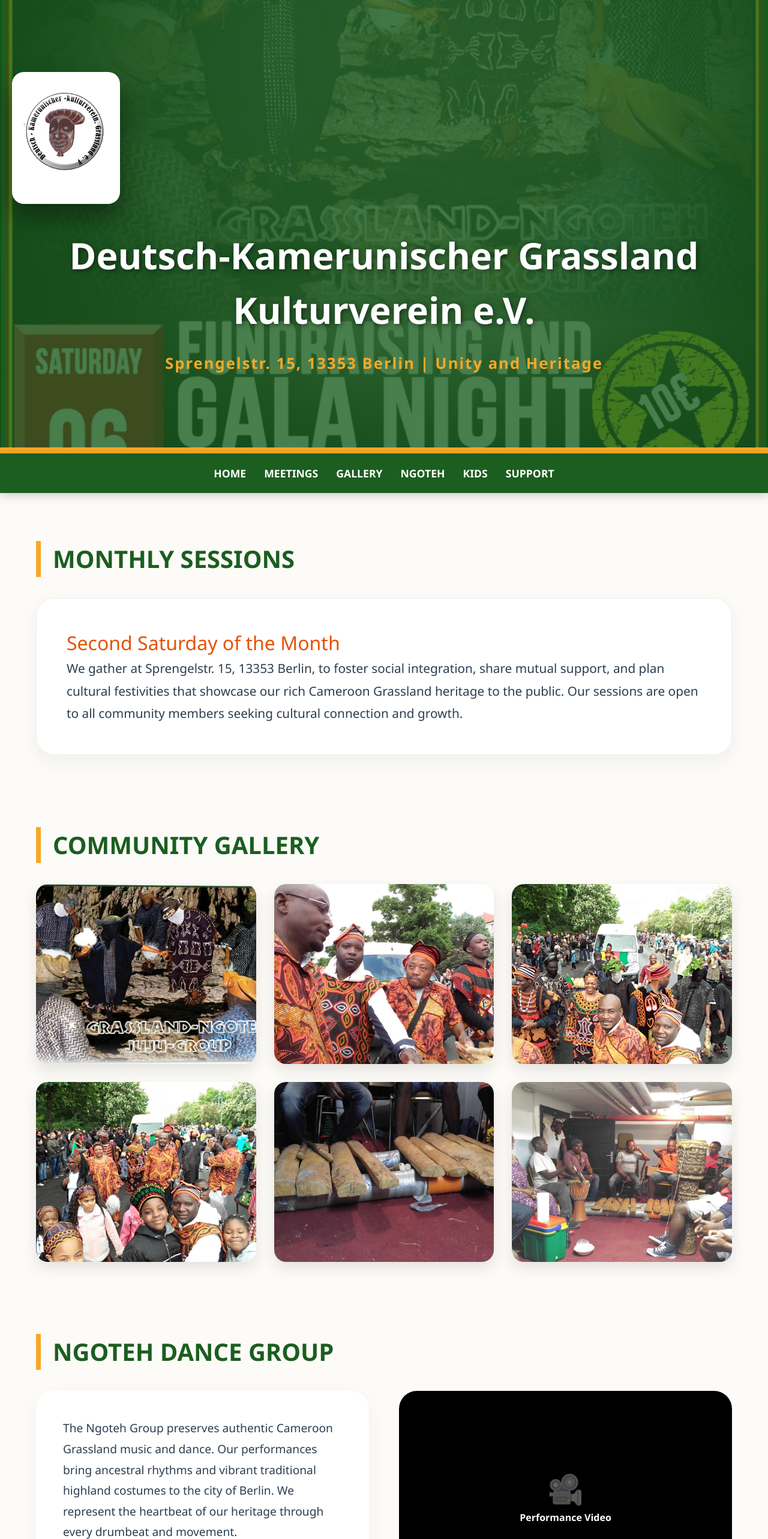
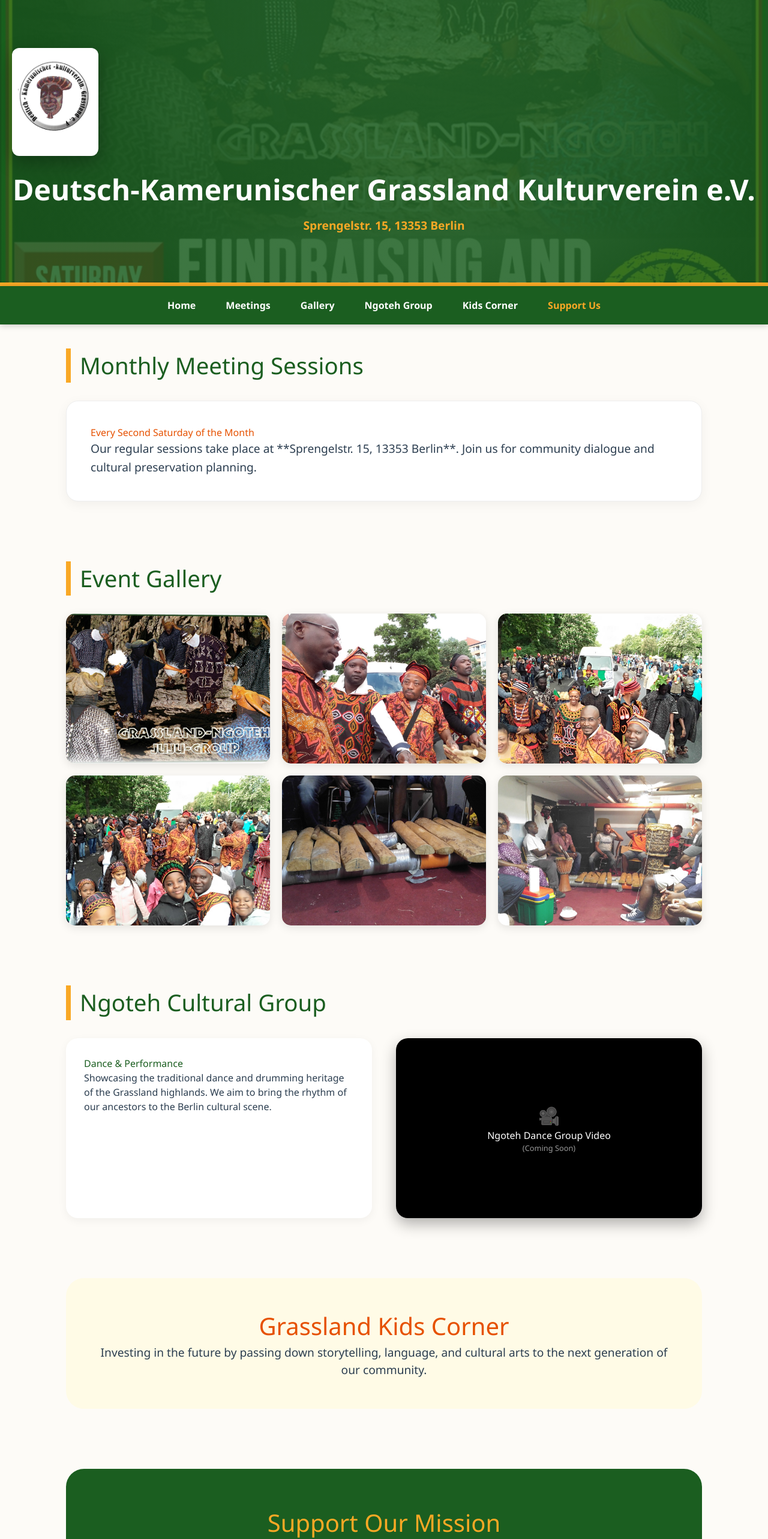
Before and after one commit to chifru19/grassland-verein, a React (Create React App) app: page / in a window 1280 px wide. Shown: the top 2566 px of the page at 60% size. Built offline with nearby package versions, Linux system fonts and the light colour scheme.

Commit message:
Deployment: Final sync with 193-line build

```diff
--- a/src/App.js
+++ b/src/App.js
@@ -3,6 +3,7 @@
 export default function App() {
   const [formData, setFormData] = useState({ name: '', email: '' });
 
+  // --- REACTIVE NAVIGATION LOGIC ---
   const scrollTo = (id) => {
     const element = document.getElementById(id);
     if (element) {
@@ -21,13 +22,19 @@
   const sectionHeaderStyle = {
     color: '#1b5e20',
     borderLeft: '8px solid #f9a825',
-    paddingLeft: '20px',
-    fontSize: '2.5rem',
-    marginBottom: '35px',
-    fontWeight: '800',
-    textTransform: 'uppercase'
+    paddingLeft: '15px',
+    fontSize: '2.4rem',
+    marginBottom: '30px'
   };
 
+  const navItemStyle = {
+    cursor: 'pointer',
+    padding: '10px 15px',
+    fontWeight: 'bold',
+    transition: '0.3s'
+  };
+
+  // Mapping the community images moved to public/images
   const galleryImages = [
     '/images/ngoteh-01.jpg',
     '/images/ngoteh-02.jpg',
@@ -40,143 +47,145 @@
   return (
     <div className="App" style={{ backgroundColor: '#fdfbf7', color: '#2c3e50', minHeight: '100vh', fontFamily: 'Segoe UI, sans-serif' }}>
 
-      {/* --- HERO SECTION --- */}
+      {/* --- HERO / LOGO SECTION WITH NGOTEH BACKGROUND --- */}
       <header id="home" style={{
-        background: `linear-gradient(rgba(27, 94, 32, 0.8), rgba(27, 94, 32, 0.8)), url('/images/ngoteh-event-01.jpg')`,
+        position: 'relative',
+        background: `linear-gradient(rgba(27, 94, 32, 0.85), rgba(27, 94, 32, 0.85)), url('/images/ngoteh-event-01.jpg')`,
         backgroundSize: 'cover',
         backgroundPosition: 'center',
-        padding: '120px 20px',
+        padding: '80px 20px',
         textAlign: 'center',
         color: 'white',
-        borderBottom: '10px solid #f9a825'
+        borderBottom: '6px solid #f9a825'
       }}>
-        <div style={{ marginBottom: '40px' }}>
+        <div style={{ marginBottom: '20px' }}>
           <img
             src="/images/verein-logo.png"
-            alt="Grassland Logo"
-            style={{ height: '220px', boxShadow: '0 20px 40px rgba(0,0,0,0.4)', borderRadius: '20px', backgroundColor: 'white', padding: '20px' }}
+            alt="Grassland Verein Logo"
+            style={{
+              height: '180px',
+              boxShadow: '0 10px 30px rgba(0,0,0,0.3)',
+              borderRadius: '12px',
+              backgroundColor: 'white',
+              padding: '10px'
+            }}
           />
         </div>
-        <h1 style={{ fontSize: '3.8rem', margin: '0', fontWeight: '900', textShadow: '2px 2px 8px rgba(0,0,0,0.5)' }}>
+        <h1 style={{ fontSize: '3rem', margin: '0', fontWeight: '800' }}>
           Deutsch-Kamerunischer Grassland Kulturverein e.V.
         </h1>
-        <p style={{ fontSize: '1.6rem', color: '#f9a825', marginTop: '25px', fontWeight: 'bold', letterSpacing: '2px' }}>
-          Sprengelstr. 15, 13353 Berlin | Unity and Heritage
-        </p>
+        <p style={{ fontSize: '1.2rem', color: '#f9a825', marginTop: '10px', fontWeight: 'bold' }}>Sprengelstr. 15, 13353 Berlin</p>
       </header>
 
-      {/* --- STICKY NAVIGATION --- */}
+      {/* --- CLICKABLE REACTIVE NAVIGATION --- */}
       <nav style={{
         backgroundColor: '#1b5e20',
-        padding: '20px',
+        padding: '10px',
         color: 'white',
         display: 'flex',
         justifyContent: 'center',
-        gap: '30px',
+        gap: '20px',
         position: 'sticky',
         top: 0,
         zIndex: 1000,
-        boxShadow: '0 4px 15px rgba(0,0,0,0.2)'
+        boxShadow: '0 2px 10px rgba(0,0,0,0.2)'
       }}>
-        {['Home', 'Meetings', 'Gallery', 'Ngoteh', 'Kids', 'Support'].map((item) => (
-          <span key={item} onClick={() => scrollTo(item.toLowerCase())} style={{ cursor: 'pointer', fontWeight: '900', fontSize: '1.1rem', textTransform: 'uppercase' }}>
-            {item}
-          </span>
-        ))}
+        <span onClick={() => scrollTo('home')} style={navItemStyle}>Home</span>
+        <span onClick={() => scrollTo('meetings')} style={navItemStyle}>Meetings</span>
+        <span onClick={() => scrollTo('gallery')} style={navItemStyle}>Gallery</span>
+        <span onClick={() => scrollTo('ngoteh')} style={navItemStyle}>Ngoteh Group</span>
+        <span onClick={() => scrollTo('kids')} style={navItemStyle}>Kids Corner</span>
+        <span onClick={() => scrollTo('support')} style={{ ...navItemStyle, color: '#f9a825' }}>Support Us</span>
       </nav>
 
-      <main style={{ maxWidth: '1200px', margin: '0 auto', padding: '80px 20px' }}>
+      <main style={{ maxWidth: '1100px', margin: '0 auto', padding: '40px 20px' }}>
 
-        {/* --- MEETINGS SECTION --- */}
-        <section id="meetings" style={{ marginBottom: '120px', scrollMarginTop: '100px' }}>
-          <h2 style={sectionHeaderStyle}>Monthly Sessions</h2>
-          <div style={{ background: '#fff', padding: '50px', borderRadius: '30px', boxShadow: '0 10px 30px rgba(0,0,0,0.05)', border: '1px solid #eee' }}>
-            <h3 style={{ color: '#e65100', fontSize: '2rem' }}>Second Saturday of the Month</h3>
-            <p style={{ fontSize: '1.3rem', lineHeight: '1.8' }}>
-              We gather at Sprengelstr. 15, 13353 Berlin, to foster social integration, share mutual support,
-              and plan cultural festivities that showcase our rich Cameroon Grassland heritage to the public.
-              Our sessions are open to all community members seeking cultural connection and growth.
+        {/* --- MONTHLY MEETINGS --- */}
+        <section id="meetings" style={{ marginBottom: '100px', scrollMarginTop: '100px' }}>
+          <h2 style={sectionHeaderStyle}>Monthly Meeting Sessions</h2>
+          <div style={{ background: '#fff', padding: '40px', borderRadius: '20px', boxShadow: '0 5px 20px rgba(0,0,0,0.05)', border: '1px solid #eee' }}>
+            <h3 style={{ color: '#e65100', marginTop: 0 }}>Every Second Saturday of the Month</h3>
+            <p style={{ fontSize: '1.2rem', lineHeight: '1.6' }}>
+              Our regular sessions take place at **Sprengelstr. 15, 13353 Berlin**. Join us for community dialogue and cultural preservation planning.
             </p>
           </div>
         </section>
 
-        {/* --- GALLERY SECTION --- */}
-        <section id="gallery" style={{ marginBottom: '120px', scrollMarginTop: '100px' }}>
-          <h2 style={sectionHeaderStyle}>Community Gallery</h2>
-          <div style={{ display: 'grid', gridTemplateColumns: 'repeat(auto-fit, minmax(320px, 1fr))', gap: '30px' }}>
+        {/* --- DYNAMIC EVENT GALLERY --- */}
+        <section id="gallery" style={{ marginBottom: '100px', scrollMarginTop: '100px' }}>
+          <h2 style={sectionHeaderStyle}>Event Gallery</h2>
+          <div style={{ display: 'grid', gridTemplateColumns: 'repeat(auto-fit, minmax(300px, 1fr))', gap: '20px' }}>
             {galleryImages.map((src, idx) => (
-              <div key={idx} style={{ overflow: 'hidden', borderRadius: '20px', boxShadow: '0 10px 25px rgba(0,0,0,0.1)' }}>
-                <img src={src} alt="Community" style={{ width: '100%', height: '300px', objectFit: 'cover' }} />
+              <div key={idx} style={{ overflow: 'hidden', borderRadius: '15px', boxShadow: '0 4px 15px rgba(0,0,0,0.1)' }}>
+                <img
+                  src={src}
+                  alt={`Grassland Event ${idx + 1}`}
+                  style={{ width: '100%', height: '250px', objectFit: 'cover', display: 'block' }}
+                />
               </div>
             ))}
           </div>
         </section>
 
-        {/* --- NGOTEH SECTION --- */}
-        <section id="ngoteh" style={{ marginBottom: '120px', scrollMarginTop: '100px' }}>
-          <h2 style={sectionHeaderStyle}>Ngoteh Dance Group</h2>
-          <div style={{ display: 'grid', gridTemplateColumns: 'repeat(auto-fit, minmax(450px, 1fr))', gap: '50px' }}>
-            <div style={{ background: '#fff', padding: '45px', borderRadius: '30px', boxShadow: '0 10px 30px rgba(0,0,0,0.05)' }}>
-              <p style={{ fontSize: '1.2rem', lineHeight: '1.8' }}>
-                The Ngoteh Group preserves authentic Cameroon Grassland music and dance. Our performances
-                bring ancestral rhythms and vibrant traditional highland costumes to the city of Berlin.
-                We represent the heartbeat of our heritage through every drumbeat and movement.
-              </p>
+        {/* --- NGOTEH GROUP & VIDEO --- */}
+        <section id="ngoteh" style={{ marginBottom: '100px', scrollMarginTop: '100px' }}>
+          <h2 style={sectionHeaderStyle}>Ngoteh Cultural Group</h2>
+          <div style={{ display: 'grid', gridTemplateColumns: 'repeat(auto-fit, minmax(400px, 1fr))', gap: '40px' }}>
+            <div style={{ background: '#fff', padding: '30px', borderRadius: '20px', boxShadow: '0 4px 15px rgba(0,0,0,0.05)' }}>
+              <h3 style={{ color: '#1b5e20' }}>Dance & Performance</h3>
+              <p>Showcasing the traditional dance and drumming heritage of the Grassland highlands. We aim to bring the rhythm of our ancestors to the Berlin cultural scene.</p>
             </div>
-            <div style={{ backgroundColor: '#000', borderRadius: '30px', height: '350px', display: 'flex', alignItems: 'center', justifyContent: 'center', color: '#fff' }}>
+
+            <div style={{ backgroundColor: '#000', borderRadius: '20px', height: '300px', display: 'flex', alignItems: 'center', justifyContent: 'center', color: '#fff', boxShadow: '0 10px 25px rgba(0,0,0,0.3)' }}>
               <div style={{ textAlign: 'center' }}>
-                <p style={{ fontSize: '3rem' }}>🎥</p>
-                <p style={{ fontWeight: 'bold' }}>Performance Video</p>
+                <p style={{ fontSize: '1.8rem' }}>🎥</p>
+                <p>Ngoteh Dance Group Video</p>
+                <p style={{ fontSize: '0.8rem', opacity: 0.6 }}>(Coming Soon)</p>
               </div>
             </div>
           </div>
         </section>
 
-        {/* --- KIDS CORNER SECTION --- */}
-        <section id="kids" style={{ marginBottom: '120px', scrollMarginTop: '100px', backgroundColor: '#fffbe6', padding: '80px', borderRadius: '40px', border: '3px dashed #f9a825' }}>
-          <h2 style={{ color: '#e65100', textAlign: 'center', fontSize: '3rem' }}>Kids Corner</h2>
-          <p style={{ textAlign: 'center', fontSize: '1.4rem', maxWidth: '800px', margin: '0 auto' }}>
-            Investing in the next generation by passing down storytelling, language, and cultural arts
-            to ensure our children grow up with a strong sense of identity and highland heritage.
-            Education is the foundation of our community's enduring future in Germany.
-          </p>
+        {/* --- KIDS CORNER --- */}
+        <section id="kids" style={{ marginBottom: '100px', scrollMarginTop: '100px', backgroundColor: '#fffbe6', padding: '50px', borderRadius: '30px' }}>
+          <h2 style={{ color: '#e65100', textAlign: 'center', fontSize: '2.5rem' }}>Grassland Kids Corner</h2>
+          <p style={{ textAlign: 'center', fontSize: '1.2rem' }}>Investing in the future by passing down storytelling, language, and cultural arts to the next generation of our community.</p>
         </section>
 
-        {/* --- SUPPORT SECTION --- */}
-        <section id="support" style={{ marginBottom: '120px', scrollMarginTop: '100px', backgroundColor: '#1b5e20', color: 'white', padding: '80px', borderRadius: '40px', textAlign: 'center' }}>
-          <h2 style={{ color: '#f9a825', fontSize: '3rem' }}>Support Our Mission</h2>
-          <div style={{ marginTop: '30px', fontSize: '1.5rem', lineHeight: '2' }}>
-            <p><strong>Bank:</strong> Berliner Volksbank</p>
-            <p><strong>IBAN:</strong> DE27 1009 0000 7218 2980 06</p>
-            <p><strong>BIC:</strong> BEVODEBBXXX</p>
+        {/* --- SUPPORT / BANKING (TEXT ONLY) --- */}
+        <section id="support" style={{ marginBottom: '100px', scrollMarginTop: '100px', backgroundColor: '#1b5e20', color: 'white', padding: '60px', borderRadius: '30px', textAlign: 'center' }}>
+          <h2 style={{ color: '#f9a825', fontSize: '2.5rem' }}>Support Our Mission</h2>
+          <div style={{ backgroundColor: 'rgba(255,255,255,0.1)', padding: '35px', borderRadius: '15px', border: '1px solid rgba(255,255,255,0.2)', display: 'inline-block', textAlign: 'left', marginTop: '20px' }}>
+            <p style={{ fontSize: '1.4rem' }}><strong>Bank:</strong> BERLINER VOLKSBANK</p>
+            <p style={{ fontSize: '1.4rem' }}><strong>IBAN:</strong> DE27 1009 0000 7218 2980 06</p>
+            <p style={{ fontSize: '1.4rem' }}><strong>BIC:</strong> BEVODEBBXXX</p>
           </div>
         </section>
 
-        {/* --- REGISTRATION SECTION --- */}
-        <section style={{ display: 'grid', gridTemplateColumns: '1fr 1fr', gap: '60px' }}>
-          <div style={{ background: '#fff', padding: '50px', borderRadius: '30px', boxShadow: '0 20px 40px rgba(0,0,0,0.05)' }}>
-            <h2 style={{ marginBottom: '30px' }}>Join Us</h2>
-            <form onSubmit={handleRegister} style={{ display: 'flex', flexDirection: 'column', gap: '20px' }}>
-              <input type="text" placeholder="Full Name" required value={formData.name} onChange={(e) => setFormData({...formData, name: e.target.value})} style={{ padding: '18px', borderRadius: '10px', border: '1px solid #ddd' }} />
-              <input type="email" placeholder="Email Address" required value={formData.email} onChange={(e) => setFormData({...formData, email: e.target.value})} style={{ padding: '18px', borderRadius: '10px', border: '1px solid #ddd' }} />
-              <button type="submit" style={{ background: '#f9a825', color: '#1b5e20', padding: '18px', fontWeight: '900', border: 'none', borderRadius: '10px', cursor: 'pointer' }}>Register</button>
+        {/* --- REGISTRATION --- */}
+        <section style={{ display: 'grid', gridTemplateColumns: 'repeat(auto-fit, minmax(350px, 1fr))', gap: '40px' }}>
+          <div style={{ backgroundColor: '#fff', padding: '40px', borderRadius: '20px', boxShadow: '0 10px 25px rgba(0,0,0,0.05)' }}>
+            <h2>Join the Association</h2>
+            <form onSubmit={handleRegister} style={{ display: 'flex', flexDirection: 'column', gap: '15px' }}>
+              <input type="text" placeholder="Name" required value={formData.name} onChange={(e) => setFormData({...formData, name: e.target.value})} style={{ padding: '15px', borderRadius: '8px', border: '1px solid #ddd' }} />
+              <input type="email" placeholder="Email" required value={formData.email} onChange={(e) => setFormData({...formData, email: e.target.value})} style={{ padding: '15px', borderRadius: '8px', border: '1px solid #ddd' }} />
+              <button type="submit" style={{ backgroundColor: '#f9a825', color: '#1b5e20', padding: '15px', fontWeight: 'bold', border: 'none', borderRadius: '8px', cursor: 'pointer' }}>Register</button>
             </form>
           </div>
-          <div style={{ padding: '20px' }}>
-            <h3 style={{ color: '#1b5e20', fontSize: '2rem' }}>Impressum</h3>
-            <p><strong>Amtsgericht Charlottenburg</strong> | VR 23156</p>
-            <p>Managing Director: Frank Fru | Berlin</p>
-            <p style={{ marginTop: '40px', fontStyle: 'italic' }}>"Unity in Culture, Strength in Community."</p>
+          <div style={{ padding: '40px' }}>
+            <h3>Registry Info</h3>
+            <p><strong>Amtsgericht Charlottenburg (Berlin)</strong> | VR 23156</p>
+            <p>Infrastructure Architecture by <strong>Frank Fru</strong></p>
           </div>
         </section>
       </main>
 
-      <footer style={{ textAlign: 'center', padding: '80px', borderTop: '2px solid #eee', backgroundColor: '#fff' }}>
-        <p style={{ fontWeight: 'bold', fontSize: '1.2rem' }}>© 2026 Grassland Kulturverein e.V. Berlin</p>
-        <div style={{ marginTop: '25px', display: 'flex', justifyContent: 'center', gap: '40px' }}>
-          <a href="https://frankfru.com" style={{ textDecoration: 'none', color: '#1b5e20' }}>frankfru.com</a>
-          <a href="https://github.com/chifru19" style={{ textDecoration: 'none', color: '#1b5e20' }}>GitHub</a>
-          <a href="https://linkedin.com/in/frankfru" style={{ textDecoration: 'none', color: '#1b5e20' }}>LinkedIn</a>
+      <footer style={{ textAlign: 'center', padding: '60px', borderTop: '1px solid #ddd', marginTop: '50px' }}>
+        <p>© 2026 Grassland Kulturverein e.V. Berlin. All Rights Reserved.</p>
+        <div style={{ marginTop: '15px' }}>
+          <a href="https://frankfru.com" target="_blank" rel="noreferrer" style={{ margin: '0 10px', color: '#1b5e20', textDecoration: 'none', fontWeight: '600' }}>frankfru.com</a> |
+          <a href="https://github.com/chifru19" target="_blank" rel="noreferrer" style={{ margin: '0 10px', color: '#1b5e20', textDecoration: 'none', fontWeight: '600' }}>GitHub</a> |
+          <a href="https://linkedin.com/in/frankfru" target="_blank" rel="noreferrer" style={{ margin: '0 10px', color: '#1b5e20', textDecoration: 'none', fontWeight: '600' }}>LinkedIn</a>
         </div>
       </footer>
     </div>
```
